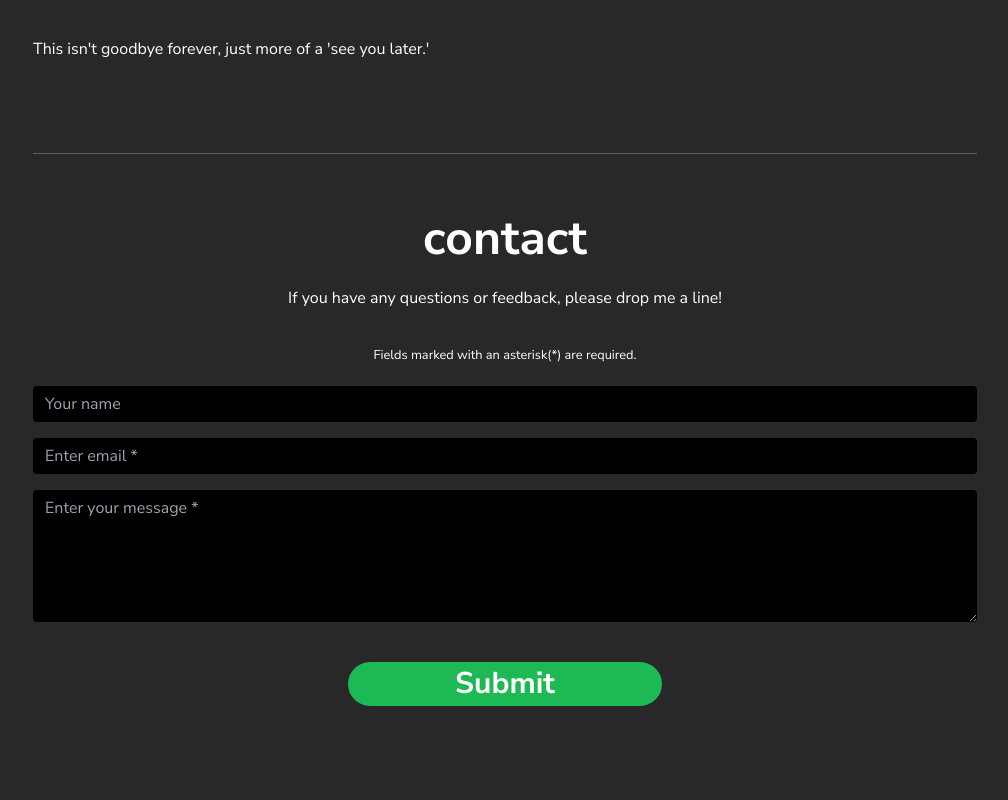
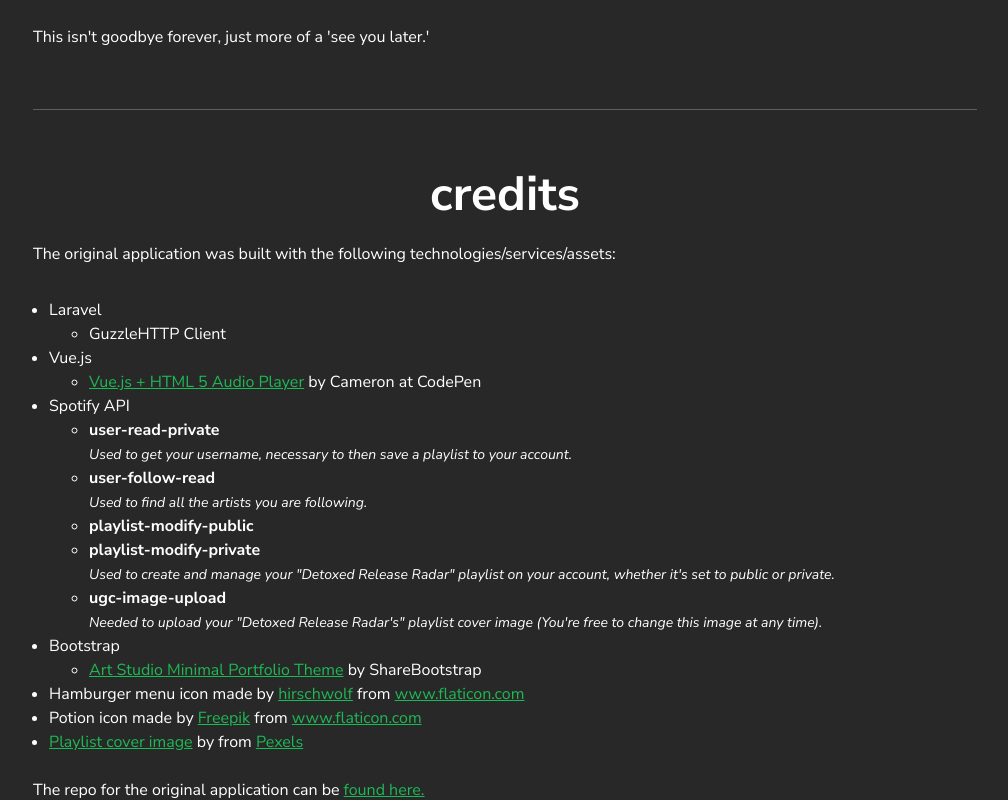
Before and after one commit to arcadechan/detoxify-next, a Next.js app: page / in a window 1280 px wide. Shown: the part 1260-2060 px from the top of the page, without its empty margins (135-1143 px from the left). Built offline with nearby package versions, Linux system fonts and the light colour scheme.

Commit message:
Added credits section.

```diff
--- a/components/header.js
+++ b/components/header.js
@@ -3,6 +3,7 @@
 const navLinks = [
     { label: 'Home', href: '#home' },
     { label: 'About', href: '#about' },
+    { label: 'Credits', href: '#credits' },
     { label: 'Contact', href: '#contact' }
 ]
 
--- a/pages/index.js
+++ b/pages/index.js
@@ -3,7 +3,7 @@
 
 export default function Home() {
   return (
-    <div className=''>
+    <>
       <Head>
         <title>detoxify</title>
         <meta name="description" content="Generated by create next app" />
@@ -53,6 +53,63 @@
           <p>This isn't goodbye forever, just more of a 'see you later.'</p>
         </section>
         <hr className='my-5'/>
+        <div id='credits' className='relative block -top-32'></div>
+        <section className='py-10'>
+          <h1 className='text-5xl font-bold text-center mb-5'>credits</h1>
+          <p>The original application was built with the following technologies/services/assets:</p>
+          <ul className='credits-list'>
+            <li>
+              Laravel
+              <ul>
+                <li>GuzzleHTTP Client</li>
+              </ul>
+            </li>
+            <li>
+              Vue.js
+              <ul>
+                <li><a href="https://codepen.io/numerical/pen/yKMaaP" target='_blank'>Vue.js + HTML 5 Audio Player</a> by Cameron at CodePen</li>
+              </ul>
+            </li>
+            <li>
+              Spotify API
+              <ul>
+                <li>
+                  <span className='font-bold'>user-read-private</span>
+                  <br />
+                  <span className='italic text-sm'>Used to get your username, necessary to then save a playlist to your account.</span>
+                </li>
+                <li>
+                  <span className='font-bold'>user-follow-read</span>
+                  <br />
+                  <span className='italic text-sm'>Used to find all the artists you are following.</span>
+                </li>
+                <li className='font-bold'>playlist-modify-public</li>
+                <li>
+                  <span className='font-bold'>playlist-modify-private</span>
+                  <br />
+                  <span className='italic text-sm'>Used to create and manage your "Detoxed Release Radar" playlist on your account, whether it's set to public or private.</span>
+                </li>
+                <li>
+                  <span className='font-bold'>ugc-image-upload</span>
+                  <br />
+                  <span className='italic text-sm'>Needed to upload your "Detoxed Release Radar's" playlist cover image (You're free to change this image at any time).</span>
+                </li>
+              </ul>
+            </li>
+            <li>
+              Bootstrap
+              <ul>
+                <li><a href="https://sharebootstrap.com/art-studio-minimal-studio-template/" target='_blank'>Art Studio Minimal Portfolio Theme</a> by ShareBootstrap</li>
+              </ul>
+            </li>
+            <li>Hamburger menu icon made by <a href="https://www.flaticon.com/authors/hirschwolf" target='_blank'>hirschwolf</a> from <a href="https://www.flaticon.com/" target='_blank'>www.flaticon.com</a></li>
+            <li>Potion icon made by <a href="https://www.flaticon.com/authors/freepik" target='_blank'>Freepik</a> from <a href="https://www.flaticon.com/" target='_blank'>www.flaticon.com</a></li>
+            <li><a href="https://www.pexels.com/photo/high-voltage-power-lines-against-mountains-in-sunset-4555345/" target='_blank'>Playlist cover image</a> by <a href="https://www.pexels.com/@roman-odintsov" target='_blank'></a> from <a href="https://www.pexels.com/" target='_blank'>Pexels</a></li>
+          </ul>
+          <br />
+          <p>The repo for the original application can be <a href="https://github.com/arcadechan/detoxify" target='_blank'>found here.</a></p>
+        </section>
+        <hr className='my-5'/>
         <div id='contact' className='relative block -top-32'></div>
         <section className='py-10'>
           <h1 className='text-5xl font-bold text-center mb-5'>contact</h1>
@@ -72,6 +129,6 @@
         <hr className='my-5'/>
       </main>
       <Footer/>
-    </div>
+    </>
   )
 }
--- a/styles/main.scss
+++ b/styles/main.scss
@@ -19,9 +19,14 @@
     color: #fff;
 }
 
-p {
+p:not(p:last-child) {
     margin-bottom: 1.75rem;
     line-height: 2;
+}
+
+main a {
+    color: #1db954;
+    text-decoration: underline;
 }
 
 hr {
@@ -52,6 +57,16 @@
     }
 }
 
+.credits-list {
+    list-style-type: disc;
+    padding-left: 1rem;
+
+    ul {
+        list-style-type: circle;
+        padding-inline-start: 40px;
+    }
+}
+
 #contact-form input,
 #contact-form textarea {
     width: 100%;
```
